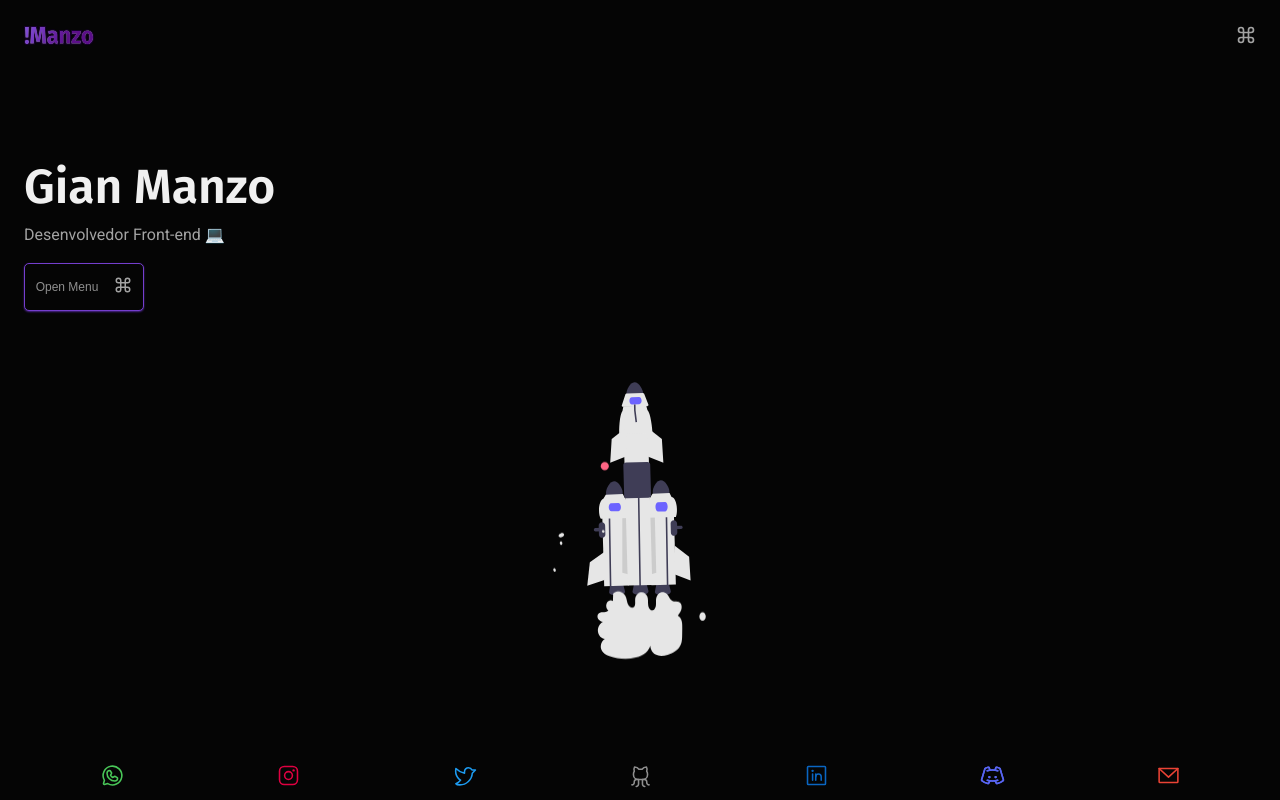
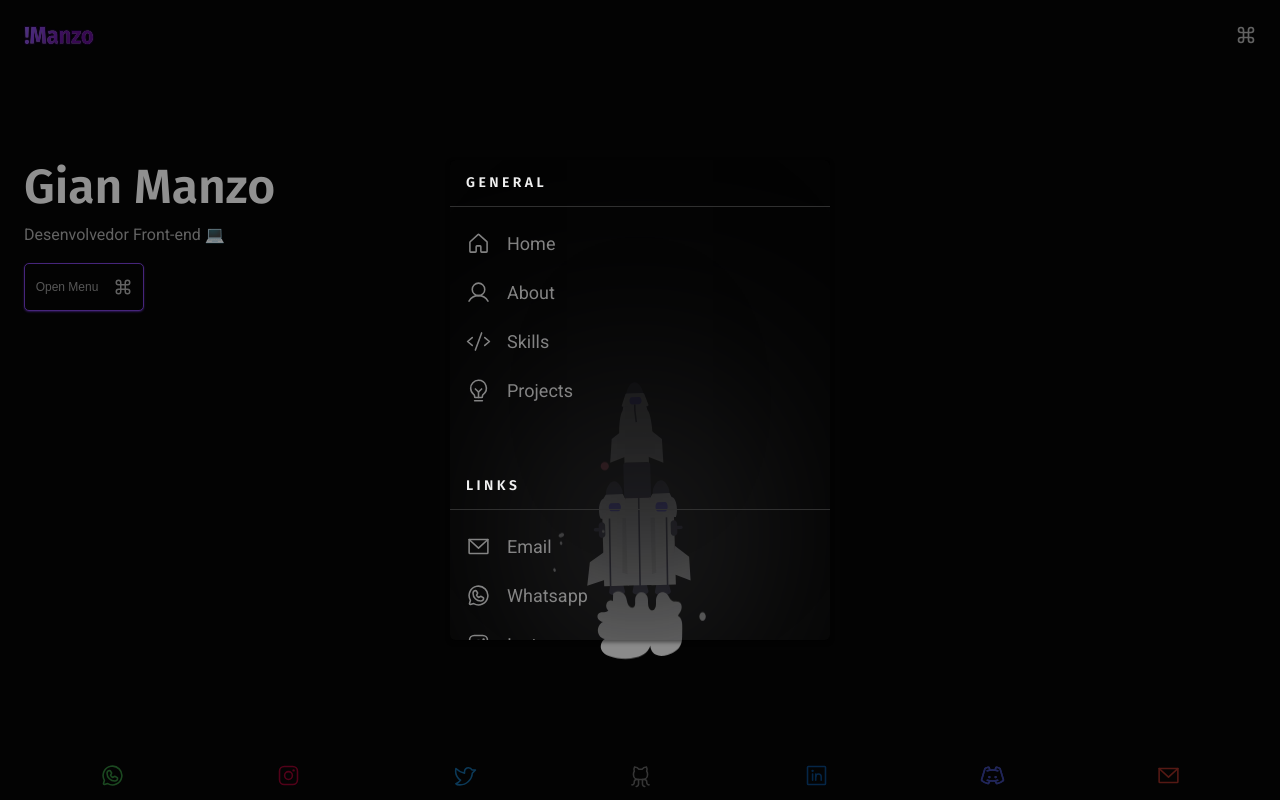
Before and after one commit to GianManzo/manzo-webSite, a React (Create React App) app: page / in a window 1280 px wide. Both pictures are taken after a click on the button "Open Menu". Built offline with nearby package versions, Linux system fonts and the light colour scheme.

Commit message:
custom modal created features and animation for modal

```diff
--- a/src/App.jsx
+++ b/src/App.jsx
@@ -7,12 +7,17 @@ import { useState } from 'react'
 import { useEffect } from 'react'
 
 function App() {
+  const [modal, setModal] = useState(false)
+
   return (
     <>
       <BrowserRouter>
-        <Header />
+        <Header modal={modal} setModal={setModal} />
         <Routes>
-          <Route path="/" element={<Home />} />
+          <Route
+            path="/"
+            element={<Home modal={modal} setModal={setModal} />}
+          />
         </Routes>
         <Footer />
       </BrowserRouter>
--- a/src/_variables/_colors.js
+++ b/src/_variables/_colors.js
@@ -17,7 +17,8 @@ export const gray = {
   g16: '#1D1D1D',
   g17: '#181818',
   g18: '#141414',
-  g19: '#050505'
+  g19: '#050505',
+  g0s: `rgba(0, 0, 0, 0.512)`
 }
 
 export const purple = {
--- a/src/components/Footer/Footer.jsx
+++ b/src/components/Footer/Footer.jsx
@@ -13,45 +13,73 @@ import {
 export const Footer = () => {
   return (
     <C.Footer>
-      <C.Nav>
-        <C.Ul className="show-animation">
+      <nav>
+        <ul className="show-animation">
           <li>
-            <a href="#">
+            <a
+              href="https://api.whatsapp.com/send?phone=+5519989873771&text=Ola. Gostei do seu portfólio, podemos conversar?!"
+              target="_blank"
+              rel="noopener noreferrer"
+            >
               <WhatsappLogo size={25} color="#49C758" />
             </a>
           </li>
           <li>
-            <a href="#">
+            <a
+              href="https://www.instagram.com/gianmanzoo/"
+              target="_blank"
+              rel="noopener noreferrer"
+            >
               <InstagramLogo size={25} color="#DF0041" />
             </a>
           </li>
           <li>
-            <a href="#">
+            <a
+              href="https://twitter.com/GianManzo3"
+              target="_blank"
+              rel="noopener noreferrer"
+            >
               <TwitterLogo size={25} color="#1D9BF0" />
             </a>
           </li>
           <li>
-            <a href="#">
+            <a
+              href="https://github.com/GianManzo"
+              target="_blank"
+              rel="noopener noreferrer"
+            >
               <GithubLogo size={25} color="#8F8F8F" />
             </a>
           </li>
           <li>
-            <a href="#">
+            <a
+              href="https://www.linkedin.com/in/gianmanzo/"
+              rel="noopener noreferrer"
+              target="_blank"
+            >
               <LinkedinLogo size={25} color="#0A66C2" />
             </a>
           </li>
           <li>
-            <a href="#">
+            <a
+              href="https://discord.gg/v9BrTMhJKR"
+              target="_blank"
+              rel="noopener noreferrer"
+            >
               <DiscordLogo size={25} color="#5865F2" />
             </a>
           </li>
           <li>
-            <a href="#">
+            <a
+              href="mailto:ggianmanzo@gmail.com"
+              target="_blank"
+              rel="noopener noreferrer"
+            >
               <EnvelopeSimple size={25} color="#EA4335" />
             </a>
           </li>
-        </C.Ul>
-      </C.Nav>
+        </ul>
+      </nav>
     </C.Footer>
   )
 }
--- a/src/components/Header/Header.jsx
+++ b/src/components/Header/Header.jsx
@@ -2,24 +2,29 @@ import React from 'react'
 import * as C from './_Header'
 import { ReactComponent as Logo } from '../../assets/Marca.svg'
 import { ReactComponent as MenuIcon } from '../../assets/menu.svg'
+import { Modal } from '../Modal/Modal'
+import { Link } from 'react-router-dom'
 
-export const Header = () => {
+export const Header = ({ modal, setModal }) => {
   return (
     <>
+      {modal && <Modal setModal={setModal} />}
       <C.Header>
-        <C.Nav>
-          <C.Ul>
-            <li className="logo">
-              <Logo />
+        <nav>
+          <ul>
+            <li className="right-animation">
+              <Link to="/">
+                <Logo />
+              </Link>
             </li>
             <li style={{ color: 'white', display: 'none' }}>About</li>
             <li style={{ color: 'white', display: 'none' }}>Skills</li>
             <li style={{ color: 'white', display: 'none' }}>Projects</li>
-            <li>
+            <li onClick={() => setModal(!modal)}>
               <MenuIcon width={20} height={20} style={{ cursor: 'pointer' }} />
             </li>
-          </C.Ul>
-        </C.Nav>
+          </ul>
+        </nav>
       </C.Header>
     </>
   )
--- /dev/null
+++ b/src/components/Modal/Modal.jsx
@@ -0,0 +1,142 @@
+import React from 'react'
+import * as C from './_Modal'
+import {
+  House,
+  User,
+  Code,
+  LightbulbFilament,
+  EnvelopeSimple,
+  WhatsappLogo,
+  InstagramLogo,
+  TwitterLogo,
+  GithubLogo,
+  LinkedinLogo,
+  DiscordLogo
+} from 'phosphor-react'
+import { Link } from 'react-router-dom'
+
+export const Modal = ({ setModal }) => {
+  const handleClick = e => {
+    if (e.target === e.currentTarget) setModal(false)
+  }
+
+  const handleClickLink = e => {
+    if (e.target.nodeName === 'A') setModal(false)
+  }
+
+  return (
+    <>
+      <C.Modal onClick={handleClick}>
+        <C.Wrapper onClick={handleClickLink} className="modal-animation">
+          <div>
+            <p>G E N E R A L</p>
+            <nav>
+              <ul>
+                <li>
+                  <Link to="/">
+                    <House size={25} /> Home
+                  </Link>
+                </li>
+                <li>
+                  <Link to="/about">
+                    <User size={25} /> About
+                  </Link>
+                </li>
+                <li>
+                  <Link to="/skills">
+                    <Code size={25} />
+                    Skills
+                  </Link>
+                </li>
+                <li>
+                  <Link to="/projects">
+                    <LightbulbFilament size={25} />
+                    Projects
+                  </Link>
+                </li>
+              </ul>
+            </nav>
+          </div>
+          <div>
+            <p>L I N K S</p>
+
+            <nav>
+              <ul>
+                <li>
+                  <a
+                    href="mailto:ggianmanzo@gmail.com"
+                    target="_blank"
+                    rel="noopener noreferrer"
+                  >
+                    <EnvelopeSimple size={25} />
+                    Email
+                  </a>
+                </li>
+                <li>
+                  <a
+                    href="https://api.whatsapp.com/send?phone=+5519989873771&text=Ola. Gostei do seu portfólio, podemos conversar?!"
+                    target="_blank"
+                    rel="noopener noreferrer"
+                  >
+                    <WhatsappLogo size={25} />
+                    Whatsapp
+                  </a>
+                </li>
+                <li>
+                  <a
+                    href="https://www.instagram.com/gianmanzoo/"
+                    target="_blank"
+                    rel="noopener noreferrer"
+                  >
+                    <InstagramLogo size={25} />
+                    Instagram
+                  </a>
+                </li>
+                <li>
+                  <a
+                    href="https://twitter.com/GianManzo3"
+                    target="_blank"
+                    rel="noopener noreferrer"
+                  >
+                    <TwitterLogo size={25} />
+                    Twitter
+                  </a>
+                </li>
+                <li>
+                  <a
+                    href="https://github.com/GianManzo"
+                    target="_blank"
+                    rel="noopener noreferrer"
+                  >
+                    <GithubLogo size={25} />
+                    GitHub
+                  </a>
+                </li>
+                <li>
+                  <a
+                    href="https://www.linkedin.com/in/gianmanzo/"
+                    rel="noopener noreferrer"
+                    target="_blank"
+                  >
+                    <LinkedinLogo size={25} />
+                    Linkedin
+                  </a>
+                </li>
+                <li>
+                  <a
+                    href="https://discord.gg/v9BrTMhJKR"
+                    target="_blank"
+                    rel="noopener noreferrer"
+                  >
+                    <DiscordLogo size={25} />
+                    Discord
+                  </a>
+                </li>
+              </ul>
+            </nav>
+          </div>
+        </C.Wrapper>
+      </C.Modal>
+    </>
+  )
+}
--- /dev/null
+++ b/src/components/Modal/_Modal.js
@@ -0,0 +1,70 @@
+import styled from 'styled-components'
+import { gray, purple } from '../../_variables/_colors'
+
+export const Modal = styled.div`
+  position: fixed;
+  width: 100vw;
+  height: 100vh;
+  top: 0;
+  left: 0;
+  background: rgba(0, 0, 0, 0.4);
+  display: flex;
+  z-index: 1000;
+  padding: 2rem calc(4rem +15px) 2rem 4rem;
+  color: white;
+  justify-content: center;
+  align-items: center;
+`
+export const Wrapper = styled.div`
+  width: 380px;
+  height: 480px;
+  background-color: rgba(255, 255, 255, 0);
+  backdrop-filter: blur(120px);
+  -webkit-backdrop-filter: blur(120px);
+  border-radius: 5px;
+  box-shadow: 0 2px 4px 0px ${gray.g0s};
+  overflow-y: scroll;
+
+  &::-webkit-scrollbar {
+    width: 5px;
+  }
+  &::-webkit-scrollbar-track {
+    background-color: rgba(255, 255, 255, 0);
+    backdrop-filter: blur(120px);
+    -webkit-backdrop-filter: blur(120px);
+  }
+  &::-webkit-scrollbar-thumb {
+    background-color: ${purple.p9};
+    border-radius: 5px;
+  }
+
+  ul {
+    margin-bottom: 3rem;
+  }
+  p {
+    font-size: 14px;
+    font-family: 'Fira Sans', sans-serif;
+    padding: 1rem;
+    color: ${gray.g2};
+    border-bottom: 1px solid ${gray.g12};
+    font-weight: 600;
+    margin-bottom: 0.75rem;
+  }
+  a {
+    display: flex;
+    align-items: center;
+    text-decoration: none;
+    color: ${gray.g5};
+    gap: 1rem;
+    padding: 0.75rem 1rem;
+    font-size: 18px;
+    font-family: 'Roboto', sans-serif;
+    opacity: 70%;
+    transition: 0.3s;
+    :hover {
+      background-color: ${gray.g12};
+      color: #fff;
+      opacity: 100%;
+    }
+  }
+`
--- a/src/index.css
+++ b/src/index.css
@@ -12,8 +12,8 @@ code {
     monospace;
 }
 
-li.logo {
-  animation: appear 1000ms ease;
+.right-animation {
+  animation: appear 1.5s ease;
   cursor: pointer;
 }
 
@@ -21,6 +21,9 @@ li.logo {
   from {
     opacity: 0%;
     transform: translateX(-30px);
+  }
+  to {
+    opacity: 100%;
   }
 }
 
@@ -30,8 +33,12 @@ li.logo {
 
 @keyframes rocket {
   from {
-    opacity: 0%;
+    opacity: 50%;
     transform: translateY(300px);
+  }
+  to {
+    opacity: 100%;
+    transform: translateY(0);
   }
 }
 
@@ -81,3 +88,15 @@ li.logo {
     transform: translateY(-300px);
   }
 }
+
+.modal-animation {
+  animation: show-modal 0.2s alternate;
+}
+@keyframes show-modal {
+  from {
+    transform: scale(0);
+  }
+  to {
+    transform: scale(1);
+  }
+}
--- a/src/pages/Home/Home.jsx
+++ b/src/pages/Home/Home.jsx
@@ -2,23 +2,24 @@ import React from 'react'
 import * as C from './_Home'
 import { ReactComponent as MenuIcon } from '../../assets/menu.svg'
 import { ReactComponent as Rocket } from '../../assets/rocket.svg'
-import { useState } from 'react'
 
-export const Home = () => {
+export const Home = ({ modal, setModal }) => {
   return (
     <>
-      <C.Wrapper>
-        <C.Container>
-          <C.Title>Gian Manzo</C.Title>
-          <C.Subtitle>Desenvolvedor Front-end 💻</C.Subtitle>
-          <C.Btn>
-            Open Menu <span>{<MenuIcon width={18} height={18} />}</span>
-          </C.Btn>
+      <C.Container>
+        <C.Wrapper>
+          <div className="right-animation">
+            <h1>Gian Manzo</h1>
+            <p>Desenvolvedor Front-end 💻</p>
+            <C.Btn onClick={() => setModal(!modal)}>
+              Open Menu <span>{<MenuIcon width={18} height={18} />}</span>
+            </C.Btn>
+          </div>
           <C.Rocket className="show-animation">
             <Rocket />
           </C.Rocket>
-        </C.Container>
-      </C.Wrapper>
+        </C.Wrapper>
+      </C.Container>
     </>
   )
 }
--- a/src/pages/Home/_Home.js
+++ b/src/pages/Home/_Home.js
@@ -4,27 +4,25 @@ import { gray, purple } from '../../_variables/_colors'
 import { height_Footer } from '../../components/Footer/_Footer'
 
 export const Container = styled.div`
+  background-color: ${gray.g19};
+`
+export const Wrapper = styled.div`
   display: flex;
   flex-direction: column;
   justify-content: center;
   height: calc(100vh - ${height_Header} - ${height_Footer});
   margin-inline: 24px;
-`
-export const Wrapper = styled.div`
-  background-color: ${gray.g19};
-`
-
-export const Title = styled.h1`
+  h1 {
     color: ${gray.g2};
     font-family: 'Fira Sans', sans-serif;
     font-size: 48px;
     font-weight: 600;
-`
-
-export const Subtitle = styled.p`
+  }
+  p {
     font-family: 'Roboto', sans-serif;
     color: ${gray.g6};
     margin-top: 1rem;
+  }
 `
 
 export const Btn = styled.button`
@@ -42,6 +40,7 @@ export const Btn = styled.button`
   box-shadow: 0 1px 2px 0 ${purple.p4s};
   border-radius: 5px;
   cursor: pointer;
+  line-height: 0;
 `
 
 export const Rocket = styled.div`
```
Also changed, not shown: src/components/Footer/_Footer.js (+17 -11 lines), src/components/Header/_Header.js (+4 -6 lines), src/assets/rocket.svg. Lines whose indentation alone changed are shown as unchanged.
